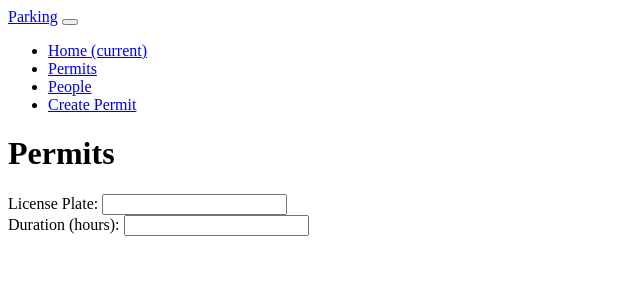
After one commit to dawinkenwe/parkingManager, a Flask app: page /permits/create in a window 1280 px wide. The commit adds this page. Shown: the top 300 px of the page, without its empty margins (0-640 px from the left). Run offline with Flask 3, Linux system fonts and the light colour scheme.

Commit message:
Add page for create and fix page for list. Total usage home page now works.

```diff
--- a/server/helpers/parkingboss_api_helper.py
+++ b/server/helpers/parkingboss_api_helper.py
@@ -1,5 +1,6 @@
 import requests
 import datetime
+from dateutil import tz
 from decimal import Decimal
 import os
 
@@ -13,6 +14,7 @@ TENANT = os.environ.get('TENANT')
 TENANT_PW = os.environ.get('TENANT_PW')
 CANCEL_EMAIL = os.environ.get('CANCEL_EMAIL')
 MONTHLY_USAGE_QUOTA = os.environ.get('MONTHLY_USAGE_QUOTA')
+TIMEZONE = os.environ.get('TIMEZONE')
 
 # API URLS
 TOKEN_URL = 'https://api.parkingboss.com/v1/accounts/auth/tokens'
@@ -27,6 +29,19 @@ def generate_timestamp_z():
 
 def generate_utc_timestamp():
     return datetime.datetime.now().strftime('%Y-%m-%dT%H:%M:%S.%f')[:-3] + '-08:00'
+
+
+def generate_utc_timestamp_range_1_month():
+    my_tz = tz.gettz(TIMEZONE)
+    start = datetime.datetime.now()
+    start = start.replace(tzinfo=my_tz)
+    fmt = "%Y-%m-%dT%H:%M:%S.%f%z"
+    end = start + datetime.timedelta(days=30)
+    start = start.strftime(fmt)
+    end = end.strftime(fmt)
+    start = start[:-8] + '-' + start[-3] + ':' + start[-2:]
+    end = end[:-8] + '-' + end[-3] + ':' + end[-2:]
+    return start + '-' + end
 
 
 def get_tenant_id_and_bearer_token():
@@ -62,25 +77,44 @@ def get_usage_and_policy_id():
 
         policy_id = next(iter(j["issuers"]["items"].values()))["policy"]
         current_app.logger.info(f'Returning usage: {usage}, policy_id: {policy_id}')
-        return {"usage": usage, "policy_id": policy_id}
+        return {"usage": usage.split(' ')[0], "policy_id": policy_id}
     except requests.RequestException as e:
         current_app.logger.exception('Error with API request: %s', str(e))
         raise ExternalAPIError() from e
     except KeyError as e:
         current_app.logger.exception('Malformatted API response: %s', str(e))
         raise ResponseParsingError() from e
-
+    except IndexError as e:
+        current_app.logger.exception('Malformatted API response: %s', str(e))
+        raise ResponseParsingError() from e
 
 def get_remaining_usage():
     quota = Decimal(str(MONTHLY_USAGE_QUOTA)).quantize(Decimal('0.01'))
-    usage = Decimal(str(get_usage_and_policy_id()["usage"])).quantize(Decimal('0.01'))
-    return quota - usage
+    usage = 0
+    usage_dict = None
+    try:
+        usage_dict = get_usage_and_policy_id()
+    except ExternalAPIError as e:
+        current_app.logger.exception('Error with API request: %s', str(e))
+    except ResponseParsingError as e:
+        current_app.logger.exception('Malformatted API response: %s', str(e))
+    if usage_dict is not None and 'usage' in usage_dict and usage_dict["usage"] is not None:
+        usage = Decimal(str(usage_dict["usage"])).quantize(Decimal('0.01'))
+    return str(quota - usage)
 
 
+#TODO: Inside here, use the proper timestamps. headers should be viewpoint, valid, and auth.
+# valid is a range like so: 2024-04-08T21:42:12.424-07:00/2024-05-08T21:42:12.424-07:00
+# see time test in idle for a good example
+# Should be fixed now, test in the morning.
 def get_permits():
     auth_data = get_tenant_id_and_bearer_token()
-    params = {"sample": "PT24H", "viewpoint": generate_utc_timestamp(), "Authorization": f"bearer {auth_data['bearer']}"}
-    full_url = f"{PERMITS_URL}/{auth_data['tenant_id']}/permits/temporary/usage"
+    params = {
+        "valid": generate_utc_timestamp_range_1_month(),
+        "viewpoint": generate_utc_timestamp(),
+        "Authorization": f"bearer {auth_data['bearer']}"
+    }
+    full_url = f"{PERMITS_URL}/{auth_data['tenant_id']}/permits"
     permits = []
     try:
         current_app.logger.info(f'Calling GET to: {full_url} with params: {params}')
@@ -88,6 +122,7 @@ def get_permits():
         response.raise_for_status()
 
         response_permits = response.json()
+        current_app.logger.info('Got response: %s', str(response_permits))
         for permit_id, permit_dict in response_permits["permits"]["items"].items():
             vehicle_id = permit_dict["vehicle"]
             license_plate = response_permits["vehicles"]["items"][vehicle_id]["display"]
--- a/server/templates/base.html
+++ b/server/templates/base.html
@@ -21,10 +21,13 @@
         <a class="nav-link" href="{{ url_for('home') }}">Home <span class="sr-only">(current)</span></a>
       </li>
       <li class="nav-item">
-        <a class="nav-link" href="{{ url_for('permits.get_permits') }}">Permits</a>
+        <a class="nav-link" href="{{ url_for('permits.list_permits') }}">Permits</a>
       </li>
       <li class="nav-item">
         <a class="nav-link" href="{{ url_for('home') }}">People</a>
+      </li>
+        <li class="nav-item">
+        <a class="nav-link" href="{{ url_for('permits.render_create_permit_form') }}">Create Permit</a>
       </li>
     </ul>
   </div>
--- /dev/null
+++ b/server/templates/create_permit.html
@@ -0,0 +1,13 @@
+{% extends "base.html" %}
+
+{% block title %}Home - Your Website{% endblock %}
+
+{% block content %}
+<h1>Permits</h1>
+<form action="{{ url_for('permits.create_permit') }}">
+  <label for="licenseplate">License Plate: </label>
+  <input type="text" id="licenseplate" name="licenseplate"><br>
+  <label for="duration">Duration (hours): </label>
+  <input type="text" id="duration" name="duration"><br>
+</form>
+{% endblock %}
--- a/server/views/permit_views.py
+++ b/server/views/permit_views.py
@@ -1,7 +1,7 @@
-from flask import Blueprint, current_app, jsonify, render_template
+from flask import Blueprint, current_app, jsonify, render_template, request
 from server.cache import cache
-from server.helpers.parkingboss_api_helper import get_permits as parking_api_permits
-from server.helpers.error_handler import ExternalAPIError
+from server.helpers.parkingboss_api_helper import get_permits
+from server.helpers.error_handler import ExternalAPIError, ResponseParsingError
 
 # Create a Blueprint for the person-related views
 permit_blueprint = Blueprint('permits', __name__, url_prefix='/permits')
@@ -13,11 +13,40 @@ def hello_person():
     return 'Hello, World! This is the permits view.'
 
 
-@permit_blueprint.route('/get')
+# TODO: This was returning a LOT of permits for some reason. Maybe including expired? Investigate on PB api level
+@permit_blueprint.route('', methods=['GET'])
 @cache.cached(timeout=50)
-def get_permits():
+def list_permits():
     try:
-        permits = parking_api_permits()
-        return render_template("list_permits.html", permits=parking_api_permits())
-    except ExternalAPIError as e:
+        return render_template("list_permits.html", permits=get_permits())
+    except (ExternalAPIError, ResponseParsingError) as e:
         return jsonify({'error': e.message}), e.status_code
+
+
+@permit_blueprint.route('', methods=['GET', 'POST'])
+def create_permit():
+    try:
+        duration = f"PT{request.form['duration']}H"
+        create_permit(request.form['licenseplate'], duration=duration, email=None, phone=None)
+        cache.delete('permit_blueprint/list_permits')
+        return render_template("list_permits.html", permits=get_permits())
+    except (ExternalAPIError, ResponseParsingError) as e:
+        return jsonify({'error': e.message}), e.status_code
+
+
+@permit_blueprint.route('/<permit_id>/delete', methods=['DELETE'])
+def delete_permit():
+    if request.method == 'GET':
+        return render_template('create_permit.html')
+    elif request.method == "POST":
+        try:
+            permits = parking_api_permits()
+            cache.delete('permit_blueprint/list_permits')
+            return render_template("list_permits.html", permits=parking_api_permits())
+        except (ExternalAPIError, ResponseParsingError) as e:
+            return jsonify({'error': e.message}), e.status_code
+
+
+@permit_blueprint.route('/create', methods=['GET'])
+def render_create_permit_form():
+    return render_template('create_permit.html')
```
Also changed, not shown: server/templates/list_permits.html (+6 -5 lines), tests/helpers/test_api_helpers.py (+47 -3 lines).
